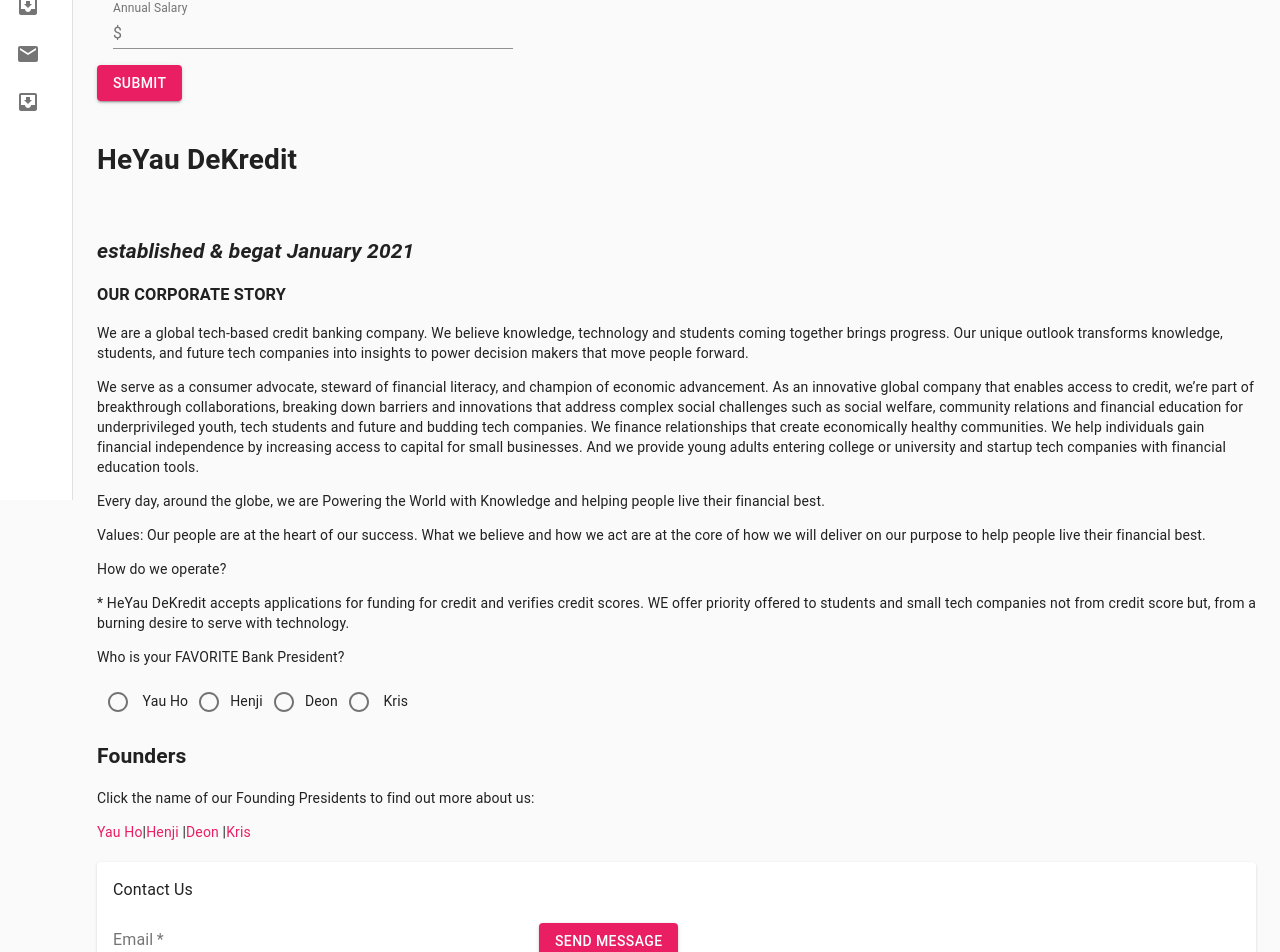
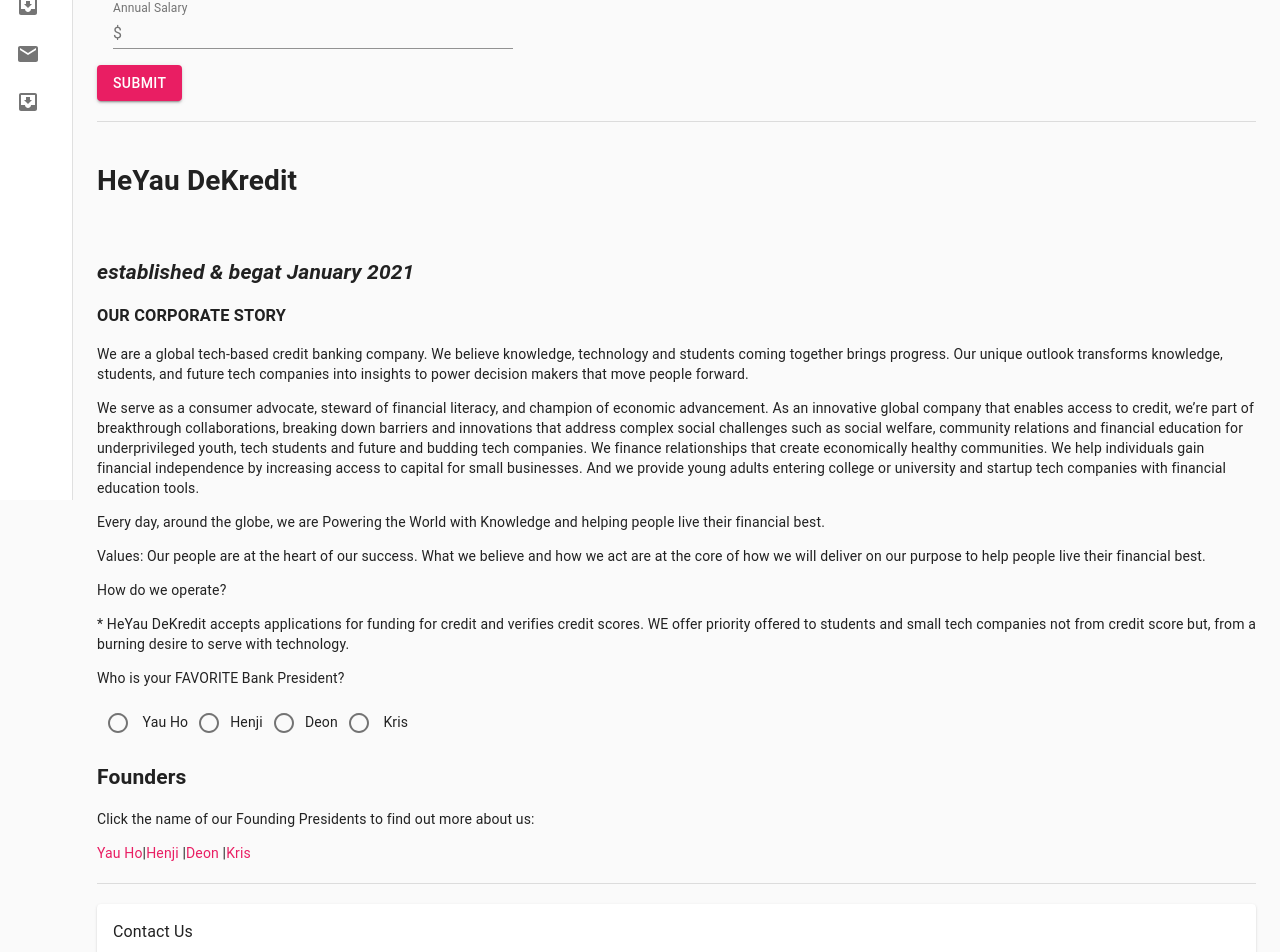
Before and after one commit to yauhofung/TTP6-PositiveProjection, a React (Create React App) app: page / in a window 1280 px wide. Shown: the part 300-1252 px from the top of the page. Built offline with nearby package versions, Linux system fonts and the light colour scheme.

Commit message:
Added Divider components between section with br tags for spacing

```diff
--- a/src/components/MiniDrawer.js
+++ b/src/components/MiniDrawer.js
@@ -181,10 +181,15 @@
 
 					<Grid item xs={12}>
 						<AppForm />
+            <br />
+            <Divider />
 					</Grid>
 
 					<Grid item xs={12}>
 						<About_Us />
+            <br />
+            <br />
+            <Divider />
 					</Grid>
 
 					{/* Contact Us */}
```
